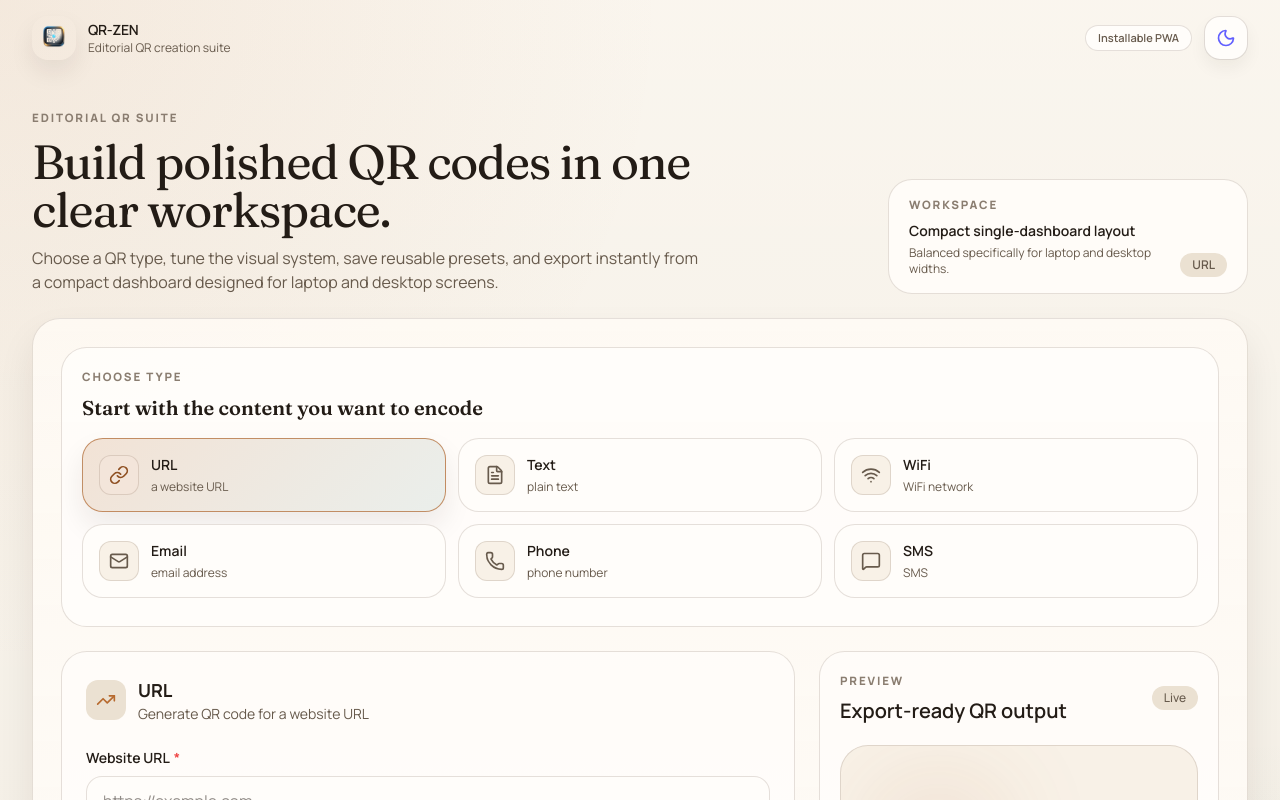
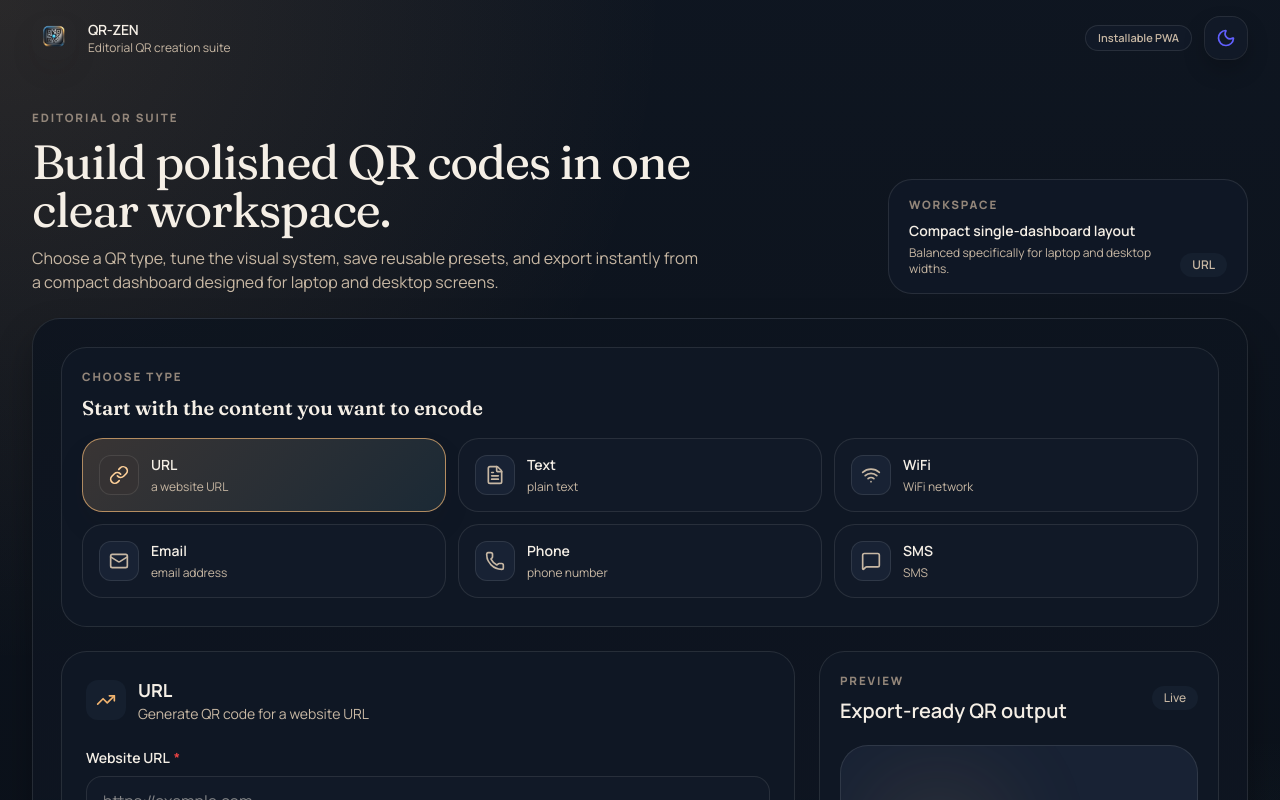
Before and after one commit to Aniket886/QR-ZEN, a Next.js app: page / in a window 1280 px wide. Shown: the top 800 px of the page. Built offline with nearby package versions, Linux system fonts and the light colour scheme.

Commit message:
fix: restore high-contrast dark theme tokens

```diff
--- a/src/app/globals.css
+++ b/src/app/globals.css
@@ -5,41 +5,41 @@
 :root {
   --font-sans: 'Manrope', sans-serif;
   --font-display: 'Fraunces', serif;
-  --color-primary: #b76a2f;
-  --color-primary-strong: #8e4f21;
-  --color-accent: #2f6c66;
-  --color-bg-primary: #f4efe6;
-  --color-bg-secondary: rgba(255, 251, 245, 0.86);
-  --color-bg-tertiary: #ebe1d2;
-  --color-panel: #fffdfa;
-  --color-panel-strong: #f8f1e7;
-  --color-text-primary: #231c16;
-  --color-text-secondary: #675a4c;
-  --color-text-muted: #8a7d70;
-  --color-border: rgba(70, 47, 27, 0.14);
-  --color-border-strong: rgba(70, 47, 27, 0.26);
-  --shadow-sm: 0 8px 18px rgb(35 28 22 / 0.06);
-  --shadow-md: 0 18px 36px rgb(35 28 22 / 0.08);
-  --shadow-lg: 0 28px 52px rgb(35 28 22 / 0.1);
+  --color-primary: #f0b36f;
+  --color-primary-strong: #ffd19a;
+  --color-accent: #73bcb4;
+  --color-bg-primary: #0b111a;
+  --color-bg-secondary: rgba(13, 20, 31, 0.92);
+  --color-bg-tertiary: #151f2e;
+  --color-panel: #111927;
+  --color-panel-strong: #182234;
+  --color-text-primary: #f5efe6;
+  --color-text-secondary: #c8b8a4;
+  --color-text-muted: #93867a;
+  --color-border: rgba(245, 239, 230, 0.1);
+  --color-border-strong: rgba(245, 239, 230, 0.18);
+  --shadow-sm: 0 10px 22px rgb(0 0 0 / 0.22);
+  --shadow-md: 0 18px 36px rgb(0 0 0 / 0.3);
+  --shadow-lg: 0 30px 60px rgb(0 0 0 / 0.38);
 }
 
 .dark {
-  --color-primary: #d39a64;
-  --color-primary-strong: #e3b07b;
-  --color-accent: #7bc0b8;
-  --color-bg-primary: #181512;
-  --color-bg-secondary: rgba(33, 28, 24, 0.92);
-  --color-bg-tertiary: #24201b;
-  --color-panel: #1f1b17;
-  --color-panel-strong: #28231e;
-  --color-text-primary: #f6ede2;
-  --color-text-secondary: #c1b19f;
-  --color-text-muted: #968574;
-  --color-border: rgba(255, 239, 221, 0.12);
-  --color-border-strong: rgba(255, 239, 221, 0.2);
-  --shadow-sm: 0 10px 22px rgb(0 0 0 / 0.2);
-  --shadow-md: 0 18px 36px rgb(0 0 0 / 0.28);
-  --shadow-lg: 0 30px 60px rgb(0 0 0 / 0.34);
+  --color-primary: #ffd3a4;
+  --color-primary-strong: #ffe6c7;
+  --color-accent: #8fd0c9;
+  --color-bg-primary: #070b12;
+  --color-bg-secondary: rgba(9, 13, 21, 0.94);
+  --color-bg-tertiary: #101826;
+  --color-panel: #0d1522;
+  --color-panel-strong: #131d2d;
+  --color-text-primary: #fbf6ef;
+  --color-text-secondary: #d5c7b5;
+  --color-text-muted: #a89a89;
+  --color-border: rgba(251, 246, 239, 0.12);
+  --color-border-strong: rgba(251, 246, 239, 0.22);
+  --shadow-sm: 0 12px 24px rgb(0 0 0 / 0.28);
+  --shadow-md: 0 20px 40px rgb(0 0 0 / 0.36);
+  --shadow-lg: 0 34px 68px rgb(0 0 0 / 0.46);
 }
 
 * {
@@ -56,9 +56,9 @@
   min-height: 100vh;
   font-family: var(--font-sans), sans-serif;
   background:
-    radial-gradient(circle at top left, rgb(183 106 47 / 0.09), transparent 24%),
-    radial-gradient(circle at right center, rgb(47 108 102 / 0.09), transparent 28%),
-    linear-gradient(180deg, rgb(255 251 245 / 0.55), transparent 36%),
+    radial-gradient(circle at top left, rgb(240 179 111 / 0.12), transparent 24%),
+    radial-gradient(circle at right center, rgb(115 188 180 / 0.12), transparent 28%),
+    linear-gradient(180deg, rgb(20 29 43 / 0.38), transparent 36%),
     var(--color-bg-primary);
   background-repeat: no-repeat;
   color: var(--color-text-primary);
@@ -119,16 +119,16 @@
 
   .btn-primary {
     background: linear-gradient(135deg, var(--color-primary) 0%, var(--color-primary-strong) 100%);
-    color: #fffdf8;
+    color: #1a1410;
     border-radius: 999px;
     font-weight: 700;
-    box-shadow: 0 14px 26px rgb(183 106 47 / 0.18);
+    box-shadow: 0 14px 26px rgb(240 179 111 / 0.18);
     transition: transform 0.2s ease, box-shadow 0.2s ease, opacity 0.2s ease;
   }
 
   .btn-primary:hover {
     transform: translateY(-1px);
-    box-shadow: 0 18px 32px rgb(183 106 47 / 0.22);
+    box-shadow: 0 18px 32px rgb(240 179 111 / 0.24);
   }
 }
 
@@ -143,8 +143,8 @@
 }
 
 @keyframes pulse-glow {
-  0%, 100% { box-shadow: 0 0 0 0 rgb(183 106 47 / 0.15); }
-  50% { box-shadow: 0 0 0 14px rgb(183 106 47 / 0.04); }
+  0%, 100% { box-shadow: 0 0 0 0 rgb(240 179 111 / 0.16); }
+  50% { box-shadow: 0 0 0 14px rgb(240 179 111 / 0.05); }
 }
 
 .animate-fade-in {
```
